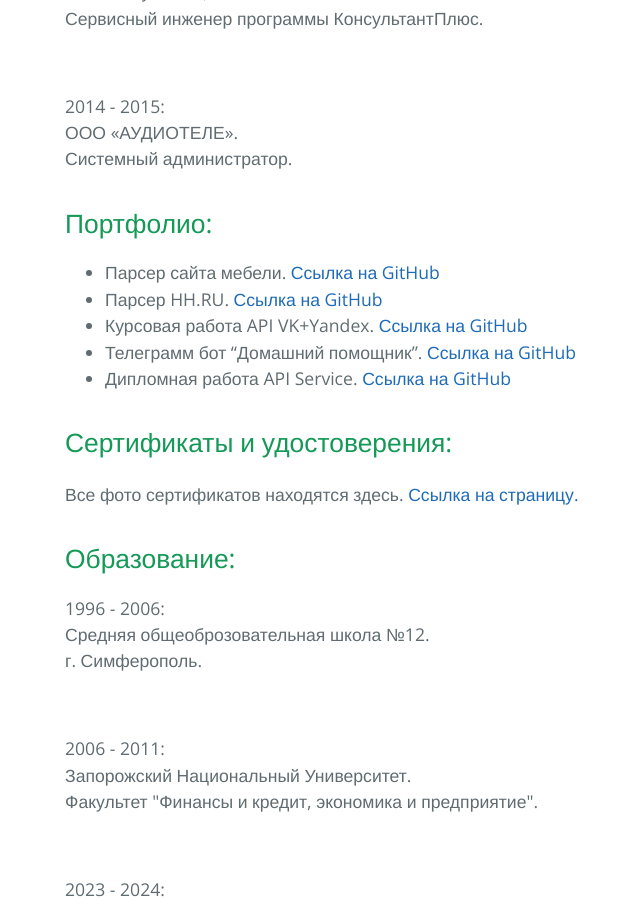
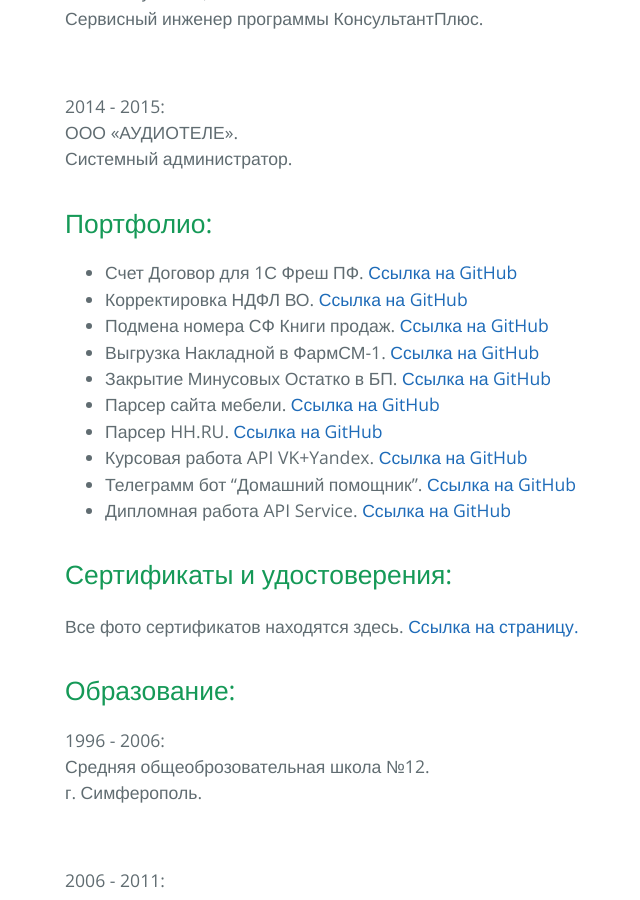
Before and after one commit to AlexTlustov/alextlustov.github.io, a Jekyll site: the page built from index.md, in a window 1280 px wide and 900 px high, scrolled down 1390 px. Shown: the whole window, without its empty margins (159-799 px from the left). Built offline with Jekyll 4.4.1, drawn with Linux system fonts in a browser that asks for light colours.

Commit message:
my resume

```diff
--- a/index.md
+++ b/index.md
@@ -33,6 +33,11 @@ layout: default
 <dt>Системный администратор.</dt>
 
 ## Портфолио:
+- Счет Договор для 1С Фреш ПФ. [Ссылка на GitHub](https://github.com/AlexTlustov/chet_dogovor_1c_fresh)
+- Корректировка НДФЛ ВО. [Ссылка на GitHub](https://github.com/AlexTlustov/korrektirovka_ndfl)
+- Подмена номера СФ Книги продаж. [Ссылка на GitHub](https://github.com/AlexTlustov/podmena_nomera_SF)
+- Выгрузка Накладной в ФармСМ-1. [Ссылка на GitHub](https://github.com/AlexTlustov/vigruzka_documentov_farm_apteka)
+- Закрытие Минусовых Остатко в БП. [Ссылка на GitHub](https://github.com/AlexTlustov/zakritie_minusovih_ostatkov_bp)
 - Парсер сайта мебели. [Ссылка на GitHub](https://github.com/AlexTlustov/parser_stelmeb.com)
 - Парсер HH.RU. [Ссылка на GitHub](https://github.com/AlexTlustov/web_parcing)
 - Курсовая работа API VK+Yandex. [Ссылка на GitHub](https://github.com/AlexTlustov/kursabaya_rabota)
```
